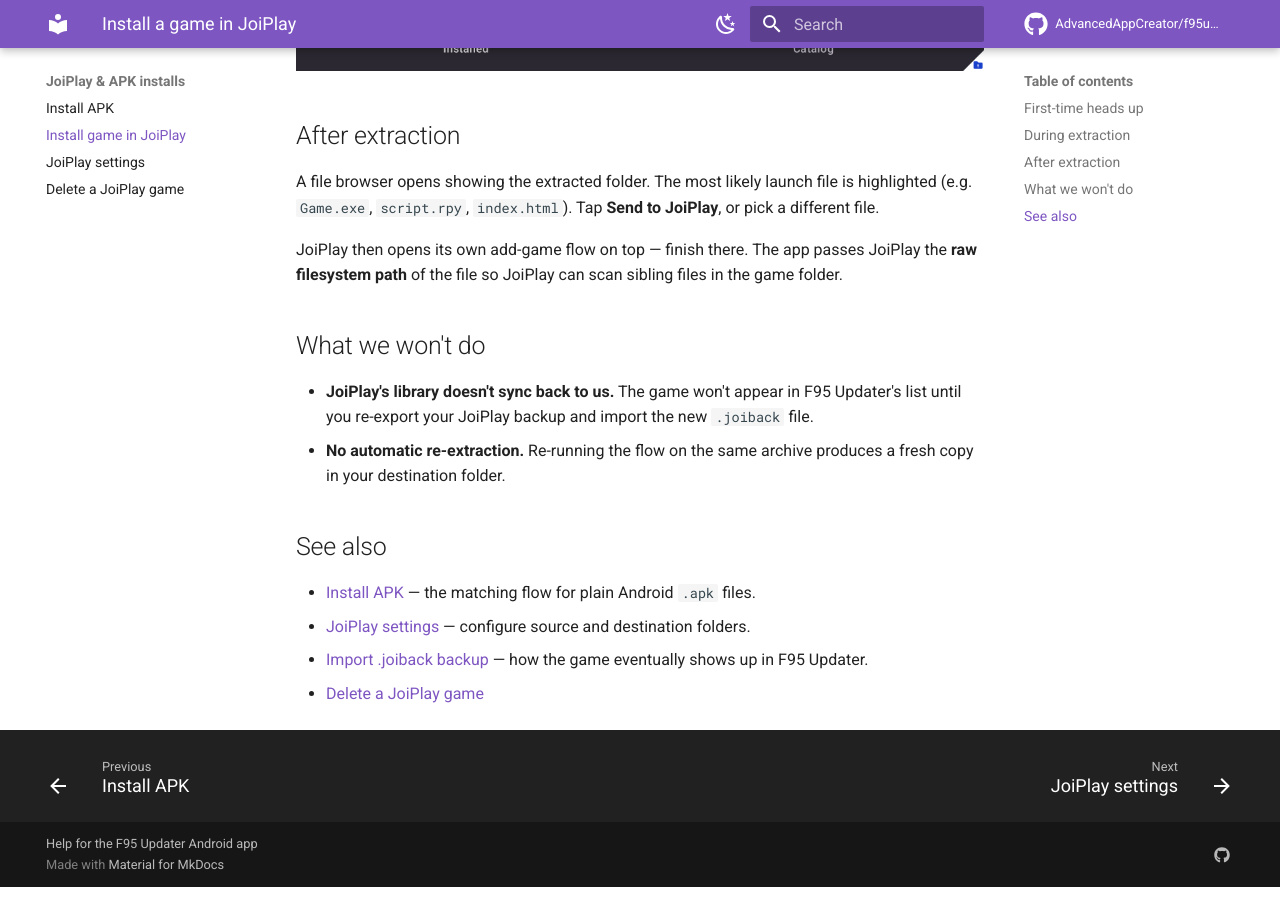
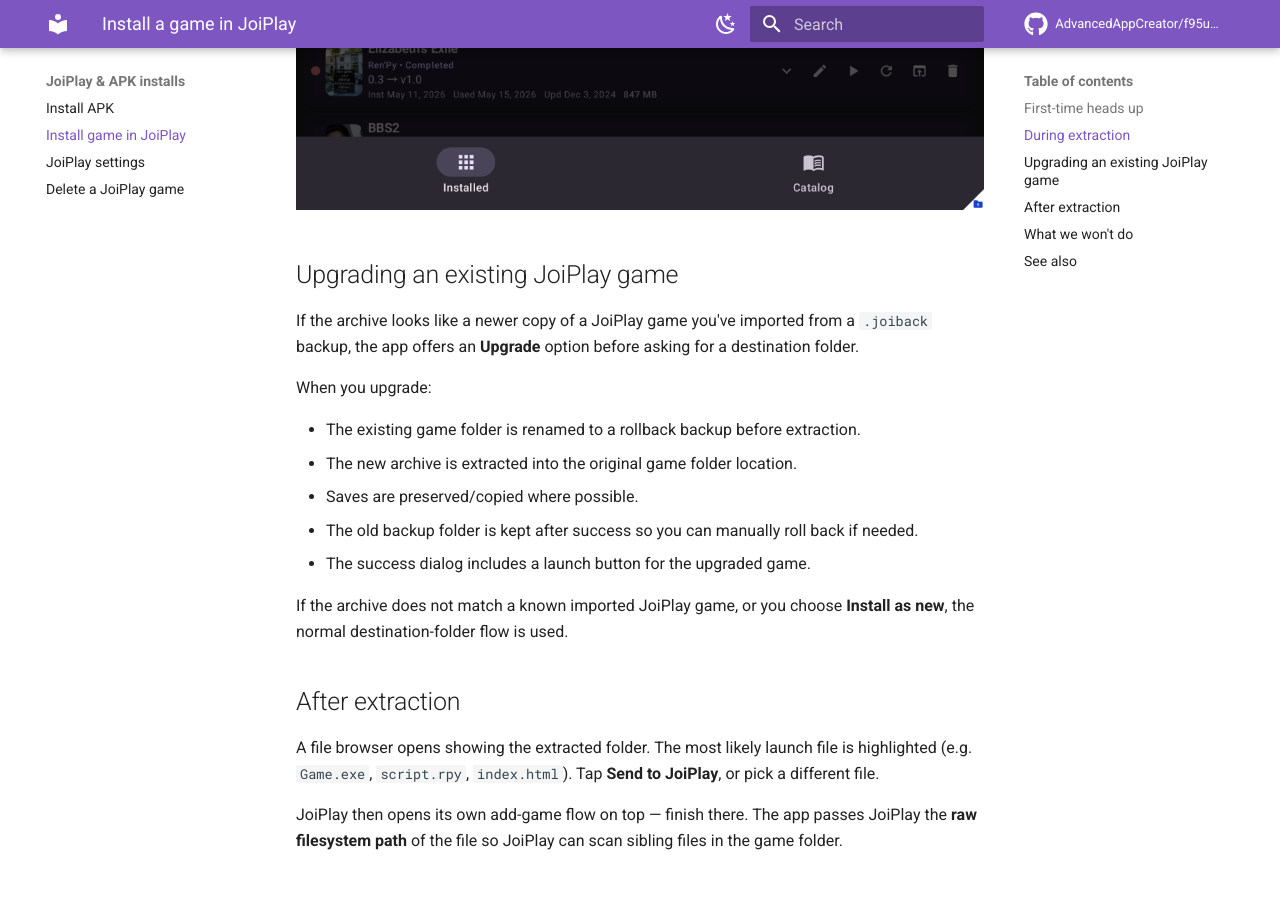
Before and after one commit to AdvancedAppCreator/f95updater-releases, an MkDocs documentation site: the page built from docs/joiplay/install-game.md, in a window 1280 px wide and 900 px high, scrolled down 2397 px. Built offline with MkDocs 1.6.1 and Material for MkDocs 9.7.7, drawn with Linux system fonts in a browser that asks for light colours; comment, search, counter and statistics services are not loaded; some of the changed text lies outside the part shown.

Commit message:
docs: publish v1.1.8 JoiPlay release notes
Co-authored-by: Copilot <223556219+Copilot@users.noreply.github.com>

```diff
--- a/docs/joiplay/install-game.md
+++ b/docs/joiplay/install-game.md
@@ -14,7 +14,7 @@ The app picker accepts both *launch files* and *archives* — pick whichever you
 | What you pick | What happens |
 |---|---|
 | `.exe`, `.sh`, `.py`, `.html`, `.swf`, `.jgp` | Sent straight to JoiPlay's add-game dialog. |
-| `.zip`, `.rar`, `.7z` | Extracted into your **Destination folder** first; then a file browser appears so you can pick the game's launch file inside. |
+| `.zip`, `.rar`, `.7z` | Analyzed first for a possible upgrade. If no existing JoiPlay game matches, it is extracted into your **Destination folder**; then a file browser appears so you can pick the game's launch file inside. |
 
 ## First-time heads up
 
@@ -22,13 +22,35 @@ The first time you use the install flow, a warning explains that JoiPlay will ta
 
 ## During extraction
 
+- Before the destination picker appears, archive picks show an **Analyzing archive**
+  dialog while the app checks whether this can upgrade an imported JoiPlay game.
 - Progress shows both byte count and percentage, with a heartbeat that updates at least every 200 ms so the UI never appears frozen.
 - Password-protected archives prompt you for the password and retry. Passwords are kept in memory only — never stored.
 - A confirmation dialog appears before extraction, showing source path and destination. If the app has write access to the source archive, you'll see an optional **Delete the archive after a successful extraction** checkbox.
 - RAR5 is supported on arm64 devices (most modern phones); RAR4 works everywhere.
 - Safety caps: archives are rejected if they would expand past **10 GB** or if any single entry shows a >100× compression ratio (zip-bomb guard).
+- If you cancel during extraction or upgrade, the progress dialog stays up while
+  partial files are cleaned up and any upgrade backup is restored.
 
 ![Archive extraction confirmation](../screenshots/archive-extract-confirm.png)
+
+## Upgrading an existing JoiPlay game
+
+If the archive looks like a newer copy of a JoiPlay game you've imported from a
+`.joiback` backup, the app offers an **Upgrade** option before asking for a
+destination folder.
+
+When you upgrade:
+
+- The existing game folder is renamed to a rollback backup before extraction.
+- The new archive is extracted into the original game folder location.
+- Saves are preserved/copied where possible.
+- The old backup folder is kept after success so you can manually roll back if
+  needed.
+- The success dialog includes a launch button for the upgraded game.
+
+If the archive does not match a known imported JoiPlay game, or you choose
+**Install as new**, the normal destination-folder flow is used.
 
 ## After extraction
 
```
Also changed, not shown: other parts of docs/joiplay/install-game.md (+1 -1 lines), docs/changelog.md (+17 -1 lines), docs/joiplay/import-backup.md (+5 -3 lines).
